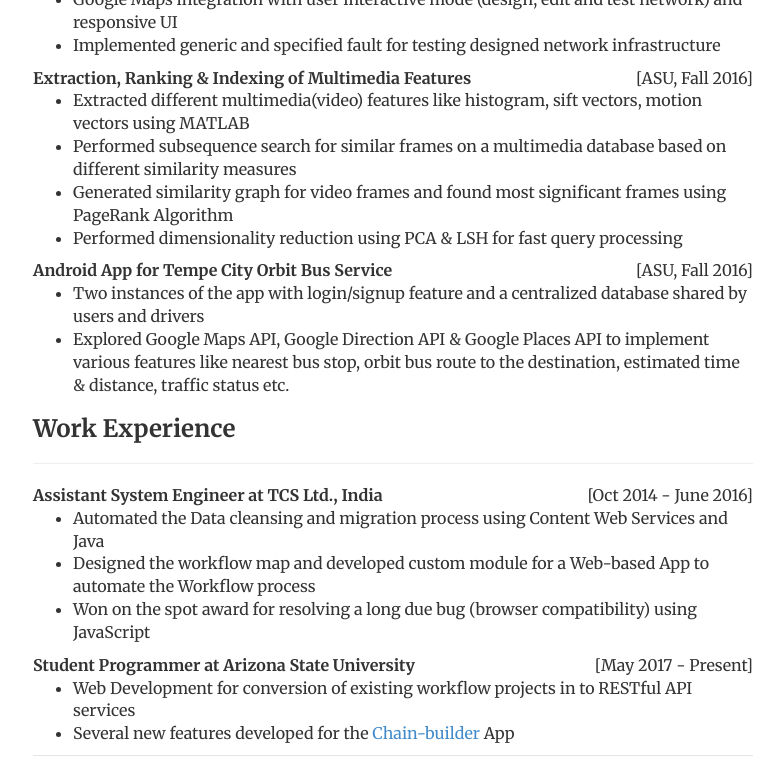
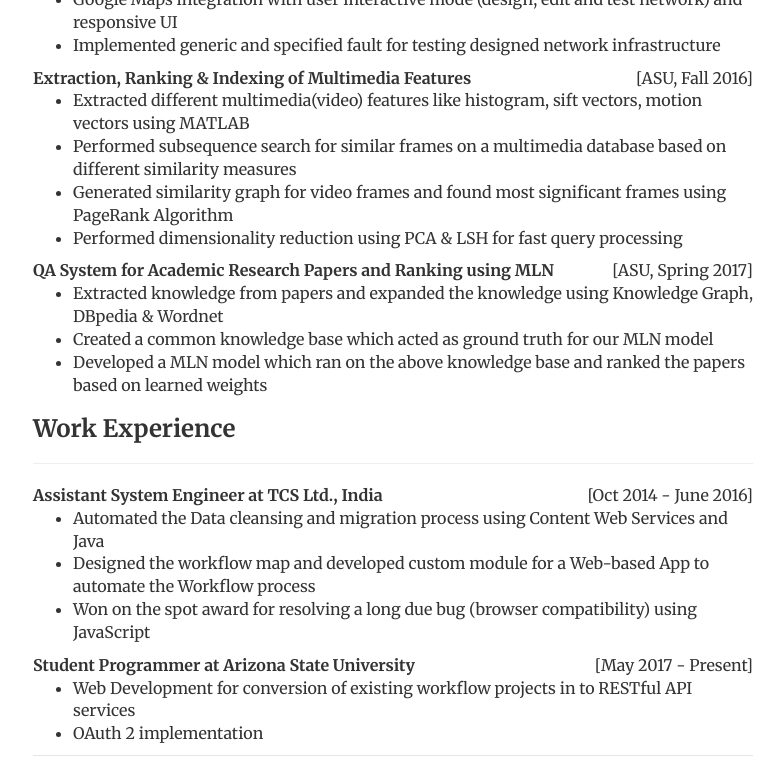
Before and after one commit to ashishsirohi/ashishsirohi.github.io, a Jekyll site: the page built from resume/index.html, in a window 1280 px wide and 900 px high, scrolled down 1365 px, cut to the strip 0-771 px from the top of the window. Shown: the whole strip, without its empty margins (247-1030 px from the left). Built offline with Jekyll 4.4.1, drawn with Linux system fonts in a browser that asks for light colours.

Commit message:
resume update

```diff
--- a/experience/index.html
+++ b/experience/index.html
@@ -61,7 +61,7 @@
         <h4>Summary</h4>
         <ul>
           <li>Web Development for conversion of existing workflow projects in to RESTful API services</li>
-          <li>Several new features developed for the <a href="https://chain-builder.net/" target="_blank">Chain-builder</a> App</li>
+          <li>OAuth 2 implementation</li>
         </ul>
         <hr>
 
--- a/projects/index.html
+++ b/projects/index.html
@@ -63,7 +63,7 @@
       <li><p><b><a href = "#project4">IP Reflector (Mini Project)</a></b></p></li>
       <li><p><b><a href = "#project5">Project CTF(Capture the Flag)</a></b></p></li>
       <li><p><b><a href = "#project6">HTTP 1.1 Server in C with Backdoor functionality(Mini Project)</a></b></p></li>
-      <li><p><b><a href = "#project7">QA System for Academic Research Papers and Ranking using MLN </a></b></p></li>
+      <li><p><b><a href = "#project7">QA System for Academic Research Papers and Ranking using MLN</a></b></p></li>
       <li><p><b><a href = "#project8">Analyzing Geospatial Data and Finding NYC Taxi Hotspots using GeoSpark</a></b></p></li>
       <li><p><b><a href = "#project9">Restaurant Web App with CRUD Functionality</a></b></p></li>
       <li><p><b><a href = "#project10">Help Me - Windows Phone App</a></b></p></li>
--- a/resume/index.html
+++ b/resume/index.html
@@ -117,12 +117,13 @@
 					<li>Generated similarity graph for video frames and found most significant frames using PageRank Algorithm</li>
 					<li>Performed dimensionality reduction using PCA & LSH for fast query processing</li>
 				</ul>
-				<div style="float: left"><b>Android App for Tempe City Orbit Bus Service</b></div>
-                <div style="float: right">[ASU, Fall 2016]</div>
+				<div style="float: left"><b>QA System for Academic Research Papers and Ranking using MLN</b></div>
+                <div style="float: right">[ASU, Spring 2017]</div>
 				</br>
 				<ul>
-					<li>Two instances of the app with login/signup feature and a centralized database shared by users and drivers</li>
-					<li>Explored Google Maps API, Google Direction API & Google Places API to implement various features like nearest bus stop, orbit bus route to the destination, estimated time & distance, traffic status etc.</li>
+					<li>Extracted knowledge from papers and expanded the knowledge using Knowledge Graph, DBpedia & Wordnet</li>
+          <li>Created a common knowledge base which acted as ground truth for our MLN model</li>
+          <li>Developed a MLN model which ran on the above knowledge base and ranked the papers based on learned weights</li>
 				</ul>
 
 				<h3>Work Experience</h3>
@@ -141,7 +142,7 @@
             	</br>
 				<ul>
 					<li>Web Development for conversion of existing workflow projects in to RESTful API services</li>
-          <li>Several new features developed for the <a href="https://chain-builder.net/" target="_blank">Chain-builder</a> App</li>
+          <li>OAuth 2 implementation</li>
 				</ul>
 
 
```
